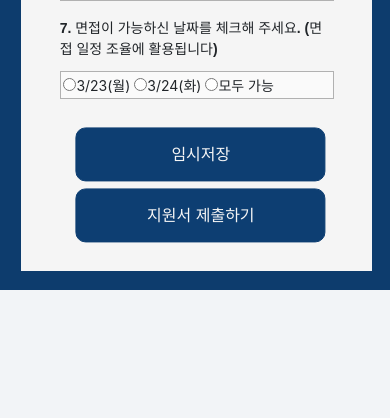
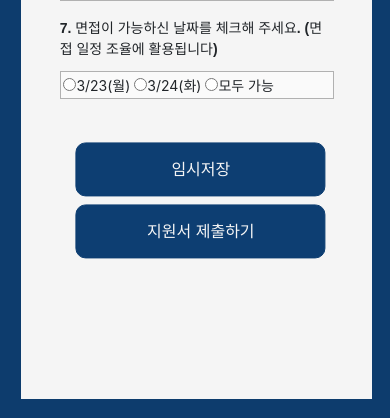
Before and after one commit to likelionmju/likelion-mju.com, a Django app: page /apply/ in a window 390 px wide. Shown: the part 1840-2258 px from the top of the page. Before the commit the page ends 2130 px from the top, so only its background shows below. Run offline with Django 3.2, Linux system fonts and the light colour scheme; the visitor is signed in with stand-in values (Sample User, id 1); data that the repository does not hold is empty; some libraries are stand-ins or nearby versions.

Commit message:
Update apply.css

```diff
--- a/page/static/page/css/apply.css
+++ b/page/static/page/css/apply.css
@@ -187,7 +187,7 @@ form{
   form{
     background-color: whitesmoke;
     width: 90%;
-    height: 97rem;
+    height: 105rem;
     margin-left: 5.5%;
     margin-right: 3%;
     margin-bottom: 5%;
@@ -205,7 +205,7 @@ form{
 
   .btn {
     margin-left: 45%;
-    margin-top: 21%;
+    margin-top: 25%;
     grid-gap:7%;
     margin-bottom: 15%;
     padding: 4%;
@@ -248,6 +248,7 @@ form{
     .btn {
       margin-top: 7%;
       grid-gap: 5%;
+      margin-bottom: 3%;
     }
 
     .title_name{
@@ -271,7 +272,7 @@ form{
     form{
 
       margin-top: 6%;
-      height: 89rem;
+      height: 96rem;
 
     }
 
@@ -293,6 +294,6 @@ form{
 
 @media only screen and (min-width: 1040px) {
   form{
-    height: 110rem;
+    height: 120rem;
   }
 }
```
